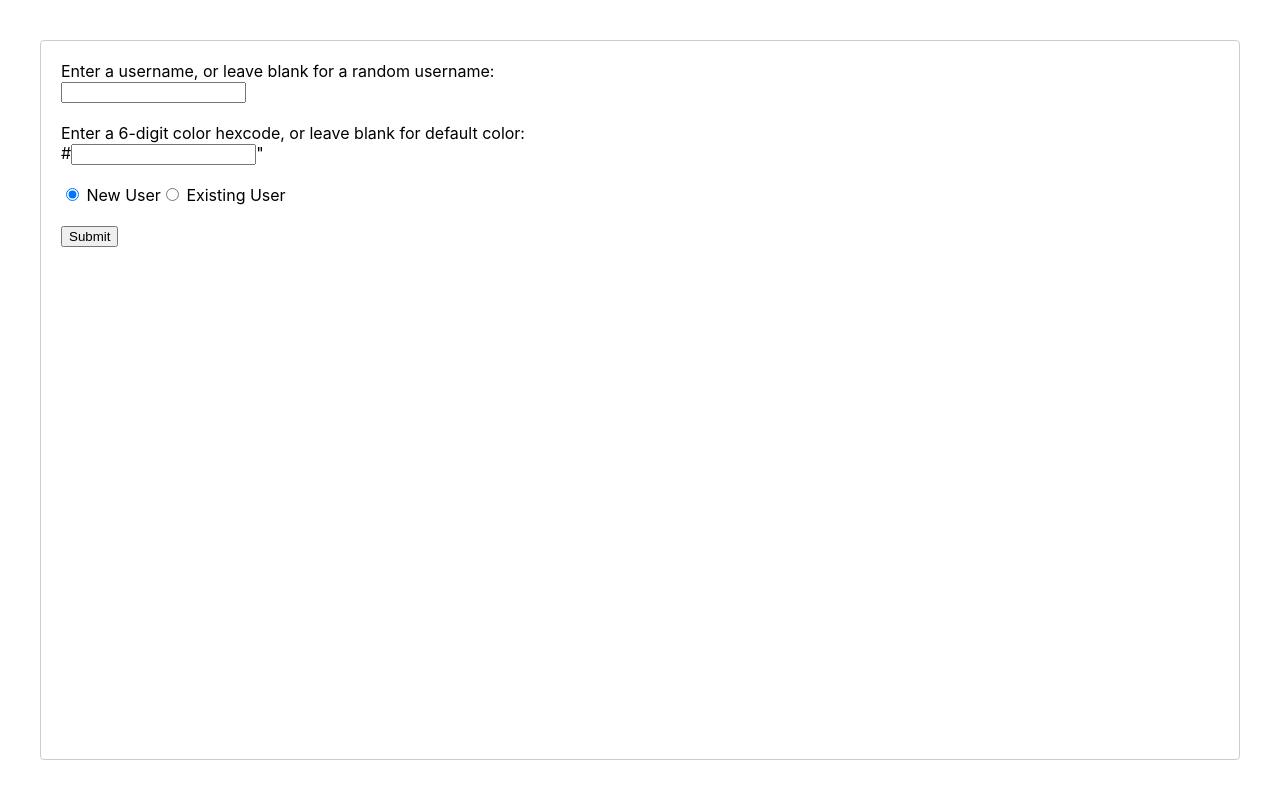
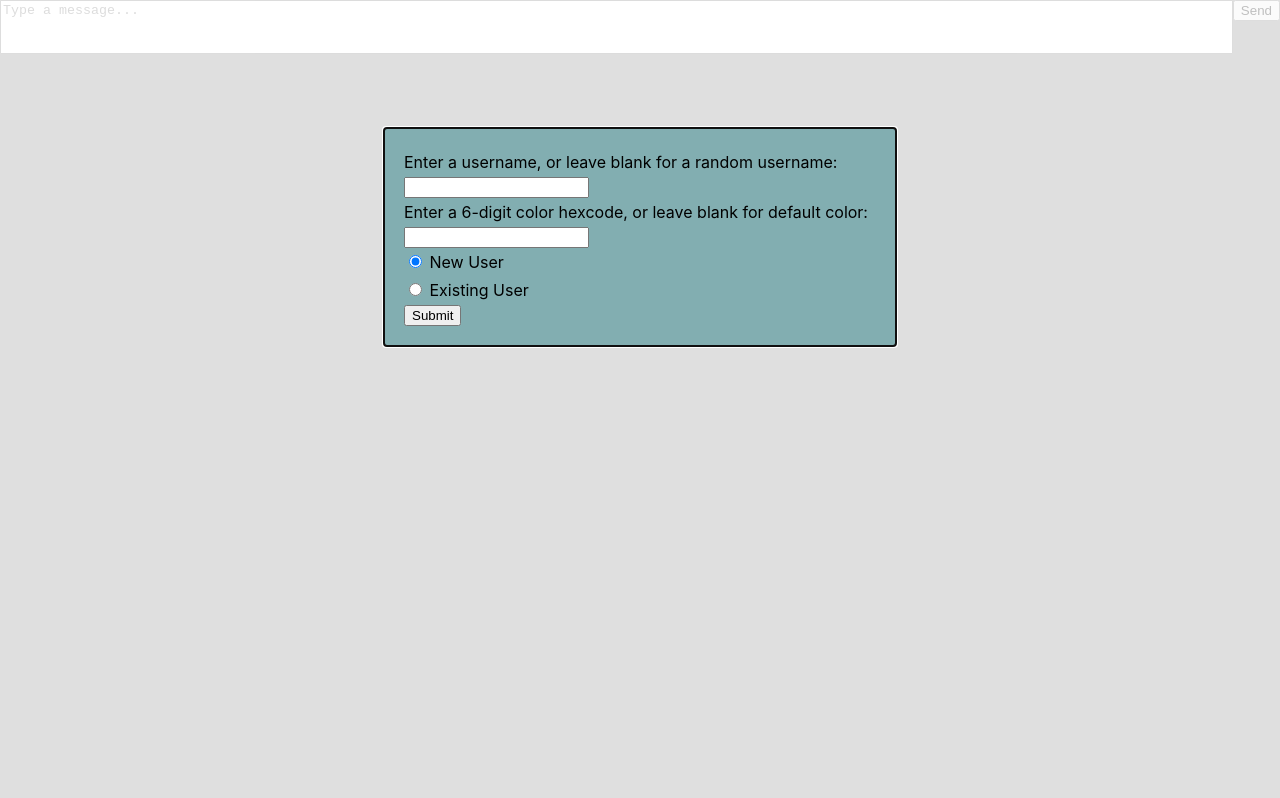
Before and after one commit to antondotio/Chatty.io, a React (Create React App) app in the folder frontend/: page / in a window 1280 px wide. Built offline with nearby package versions, Linux system fonts and the light colour scheme; no server answers.

Commit message:
ITS WORKING AHH

```diff
--- a/frontend/src/App.css
+++ b/frontend/src/App.css
@@ -1,8 +1,53 @@
 .page {
+  background-color: grey;
+}
+
+.chat-wrapper {
   margin: auto;
-  height: 95vh;
-  width: 960px;
-  max-width: 960px;
+  height: 100vh;
+  width: 100vw;
+}
+
+.modal {
+  background-color: rgba(54, 134, 138, 0.548);
+  margin: 10% 30% 10% 30%;
+  max-width: 40%;
+}
+
+.modalForm {
+  display: -webkit-box;
+  display: -ms-flexbox;
   display: flex;
+  -webkit-box-orient: vertical;
+  -webkit-box-direction: normal;
+  -ms-flex-direction: column;
+  flex-direction: column;
+  -webkit-box-align: start;
+  -ms-flex-align: start;
+  align-items: flex-start;
+  padding: 20px;
+  line-height: 1.8;
+}
+
+.chatForm {
+  width: 100%;
+  height: 6%;
+  display: -webkit-box;
+  display: -ms-flexbox;
+  display: flex;
+  -webkit-box-orient: horizontal;
+  -webkit-box-direction: normal;
+  -ms-flex-direction: row;
   flex-direction: row;
+  -webkit-box-align: start;
+  -ms-flex-align: start;
+  align-items: flex-start;
 }
+
+textarea {
+  resize: none;
+  margin: auto;
+  height: 100%;
+  width: 100%;
+}
+/*# sourceMappingURL=App.css.map */
--- a/frontend/src/App.js
+++ b/frontend/src/App.js
@@ -2,7 +2,10 @@ import React from 'react';
 import './App.css';
 import socketIOClient from 'socket.io-client';
 import ReactModal from 'react-modal';
-const SERVER = 'http://127.0.0.1:8080';
+import Chat from './Components/Chat';
+import SideBar from './Components/SideBar';
+
+const SERVER = 'http://localhost:8000';
 
 class App extends React.Component {
   constructor(props) {
@@ -10,47 +13,66 @@ class App extends React.Component {
     this.state = {
       messages: [],
       onlineUsers: [],
-      message: "",
+      message: '',
       showModal: true,
     }
 
+    this.sendMessage = this.sendMessage.bind(this);
+    this.receivedMessage = this.receivedMessage.bind(this);
+    this.enterPressed = this.enterPressed.bind(this);
     this.handleUserSubmit = this.handleUserSubmit.bind(this);
+    this.handleMessageChange = this.handleMessageChange.bind(this);
   }
 
   componentDidMount() {
     this.socket = socketIOClient(SERVER);
-    console.log(this.socket);
-    this.socket.on("connect_error", (err) => {
-      console.log(`connect_error due to ${err.message}`);
-    });
 
-    this.socket.on('connection', () => {
-      console.log(`I'm connected with the back-end`);
-    });
-
-    this.socket.on('successful connection', body => {
+    this.socket.on('successful connection', (body) => {
       this.setSession(body.user);
 
       this.setState({
         onlineUsers: body.onlineUsers,
-        messages: body.messageHistory,
+        messages: body.history,
+        showModal: false,
       });
     })
 
-    this.socket.on('new user connected', body => {
+    this.socket.on('failed connection', (body) => {
+      if(body.type === 'new') {
+        alert('Username already exists!');
+      } else {
+        alert('User does not exist, please create a new user!');
+      }
+    })
+
+    this.socket.on('new user connected', (body) => {
       this.receivedMessage(body.message);
       this.setState({
         onlineUsers: body.onlineUsers,
       });
     })
 
-    this.socket.on('message received', message => {
+    this.socket.on('existing user reconnected', (body) => {
+      this.receivedMessage(body.message);
+      this.updateMessageIds(body.prevId, body.newId)
+      this.setState({
+        onlineUsers: body.onlineUsers,
+      });
+    })
+
+    this.socket.on('message received', (message) => {
       this.receivedMessage(message);
     })
   }
 
   componentWillUnmount(){
     this.socket.close();
+  }
+
+  setSession(user) {
+    sessionStorage.setItem('username', user.username);
+    sessionStorage.setItem('color', user.color);
+    sessionStorage.setItem('id', user.id);
   }
 
   receivedMessage(message) {
@@ -65,64 +87,116 @@ class App extends React.Component {
     })
   }
 
-  setSession(user) {
-    sessionStorage.setItem("username", user.username);
-    sessionStorage.setItem("color", user.color);
-    sessionStorage.setItem("id", user.id);
+  sendMessage(event) {
+    event.preventDefault();
+    if (this.state.message === '') return;
+    const messageObject = {
+      username: sessionStorage.getItem('username'),
+      message: this.state.message,
+      id: sessionStorage.getItem('id'),
+    };
+
+    let detectedCommand = this.detectCommand(messageObject);
+    if(detectedCommand) {
+      this.socket.emit(detectedCommand.command, detectedCommand.argument);
+    } else {
+      this.socket.emit('chat message', messageObject);
+    }
+    this.setState({
+      message: '',
+    });
+  }
+
+  detectCommand(messageObject) {
+    if(!messageObject.message.match(RegExp('^/'))) return;
+
+    let messageArr = messageObject.message.split(RegExp('\\s{1,}'));
+
+    // TODO implement these
+    if (messageArr[0].match(RegExp('/nickcolor'))) {
+      messageArr.shift();
+      return {command: 'change color', argument: messageArr};
+    }
+    if (messageArr[0].match(RegExp('/nick'))) {
+      messageArr.shift();
+      return {command: 'change username', argument: messageArr}
+    }
+
+    return {command: 'unknown', argument: { body: this.state.message, username: this.state.username }}
+  }
+
+  updateMessageIds(prevId, newId) {
+    if (!prevId || !newId) return;
+    let updatedMessages = this.state.messages;
+    if (updatedMessages) {
+      updatedMessages.forEach(m => {
+        if (m.id === prevId) {
+          m.id = newId;
+          if (m.username) {
+            delete m.username;
+          }
+        }
+      });
+    }
+    this.setState({
+      messages: updatedMessages,
+    })
+  }
+
+  enterPressed(event) {
+    if (event.key === 'Enter') {
+      event.preventDefault();
+      this.sendMessage(event);
+    }
+  }
+
+  handleMessageChange(event) {
+    this.setState({
+      message: event.target.value
+    });
   }
 
   handleUserSubmit(event){
+    event.preventDefault();
     let username = event.target.name.value;
     let color = event.target.color.value;
-
-    if(event.target.userType.value === "newUser"){
-      // TODO CHECK IF USER EXISTS
+    if(event.target.userType.value === 'newUser'){
       const user = {username: username, color: color};
-
-      this.socket.emit('connnect new user', user);
+      this.socket.emit('connect new user', user);
 
     } else {
-      this.state.onlineUsers.forEach((user) => {
-        if(user === username){
-          const user = { id: sessionStorage.getItem("id"), username: username, color: color};
-          this.socket.emit('connect existing user', user);
-        }
-      })
+      const user = { id: sessionStorage.getItem('id'), username: username, color: color};
+      this.socket.emit('connect existing user', user);
     }
-    this.setState({ showModal: false });
 
-    event.preventDefault();
   }
 
   render() {
     return (
-      <div className="page">
-        <ReactModal isOpen={this.state.showModal} contentLabel="modal" ariaHideApp={false}>
-          <form onSubmit={this.handleUserSubmit}>
+      <div className='page'>
+        <ReactModal className='modal' isOpen={this.state.showModal} contentLabel='modal' ariaHideApp={false}>
+          <form className='modalForm' onSubmit={this.handleUserSubmit}>
             <label>
               Enter a username, or leave blank for a random username:
-              <br/>
-              <input type="text" name="name"></input>
             </label>
-            <br/>
-            <br/>
+            <input type='text' name='name'></input>
+            Enter a 6-digit color hexcode, or leave blank for default color:
+              <input type='text' name='color'></input>
             <label>
-              Enter a 6-digit color hexcode, or leave blank for default color:
-              <br/>
-              #<input type="text" name="color"></input>
-            </label>"
-            <br/>
-            <br/>
-            <input type="radio" value="newUser" name="userType" defaultChecked={true} /> New User
-            <input type="radio" value="existingUser" name="userType" /> Existing User
-            <br/>
-            <br/>
-            <input type="submit" value="Submit" />
-
+              <input className='radio' type='radio' value='newUser' name='userType' defaultChecked={true} /> New User
+            </label>
+            <label>
+              <input type='radio' value='existingUser' name='userType'/> Existing User
+            </label>
+            <input type='submit' value='Submit' />
           </form>
-          <br/>
         </ReactModal>
-        <div className="chat">
+        <div className='chat-wrapper'>
+          <Chat messages={this.state.messages} users={this.state.onlineUsers}></Chat>
+          <form onSubmit={this.sendMessage} className='chatForm'>
+            <textarea value={this.state.message} onChange={this.handleMessageChange} onKeyPress={e => this.enterPressed(e)} placeholder='Type a message...' />
+            <button type='submit' name='Submit'>Send</button>
+          </form>
         </div>
       </div>
     );
--- /dev/null
+++ b/frontend/src/App.scss
@@ -0,0 +1,56 @@
+.page {
+  background-color: grey;
+}
+
+.chat-wrapper {
+  height: 100vh;
+  width: 100vw;
+}
+
+.modal {
+  background-color: rgba(54, 134, 138, 0.548);
+  margin: 10% 30% 10% 30%;
+  max-width: 40%;
+}
+
+.modalForm {
+  display: flex;
+  flex-direction: column;
+  align-items: flex-start;
+  padding: 20px;
+  line-height: 1.8;
+}
+
+.chatForm {
+  width: 100%;
+  height: 6%;
+  display: flex;
+  flex-direction: row;
+}
+
+.message-wrapper {
+}
+
+.outgoing {
+}
+
+.incoming {
+}
+
+.alert {
+}
+
+.alert-message {
+}
+
+.row {
+}
+
+.timestamp-text {
+}
+
+.username-text {
+}
+
+.message-text {
+}
--- a/frontend/src/Components/Chat.js
+++ b/frontend/src/Components/Chat.js
@@ -0,0 +1,51 @@
+import React from 'react';
+import '../App.css';
+import Message from './Message'
+const ALERT_COLOR = '#FFFFFF';
+
+class Chat extends React.Component {
+
+  getUserInfo(message){
+    if(message.id === 'alert') {
+      return { id: 'alert', username: '', color: ALERT_COLOR}
+    }
+    if (this.props.users){
+      const user = this.props.users.find(user => message.id === user.id);
+      if (user) {
+        return user;
+      }
+    }
+  }
+
+  scrollToBottom = () => {
+    this.end.scrollIntoView({ behavior: 'smooth' });
+  }
+
+  componentDidMount() {
+    this.scrollToBottom();
+  }
+
+  componentDidUpdate() {
+    this.scrollToBottom();
+  }
+
+  render() {
+    return (
+      <div className='message-wrapper'>
+        {this.props.messages.map((message, index) => {
+          if (message.id === sessionStorage.getItem('id')){
+            return <Message key={index} type='outgoing' message={message} user={this.getUserInfo(message)}></Message>
+          } else if (message.id !== 'alert'){
+            return <Message key={index} type='incoming' message={message} user={this.getUserInfo(message)}></Message>
+          } else {
+            return <Message key={index} type='alert' message={message} user={this.getUserInfo(message)}></Message>
+          }
+        })}
+        <div ref={(el) => { this.end = el; }}></div>
+      </div>
+    );
+  }
+}
+
+
+export default Chat;
--- a/frontend/src/Components/Message.js
+++ b/frontend/src/Components/Message.js
@@ -2,9 +2,28 @@ import React from 'react';
 import '../App.css';
 
 class Message extends React.Component {
-  componentDidMount() {
-    if(this.text) {
-      this.text.innerHTML = this.props.message.body;
-    }
+
+  render () {
+    return (
+      <div className={this.props.type}>
+        <div className='row' key={this.props.index}>
+          { this.props.user.id !== 'alert' ?
+            <div>
+              <span className='timestamp-text'>{this.props.message.timeStamp}</span>
+              &nbsp;&nbsp;
+              <span className='username-text' style={{ color : this.props.user.color}}>{this.props.message.username}</span>
+              &nbsp;&nbsp;
+              <span className='message-text'>{this.props.message.body}</span>
+            </div>
+            :
+            <span className='alert-message' style={{ color : this.props.user.color}}>{this.props.message.body}</span>
+          }
+
+        </div>
+      </div>
+    );
   }
 }
+
+
+export default Message;
```
Also changed, not shown: frontend/src/Components/Login.js (deleted, +0 -10 lines), 2 other files (tests, documents, lock files or other folders).
